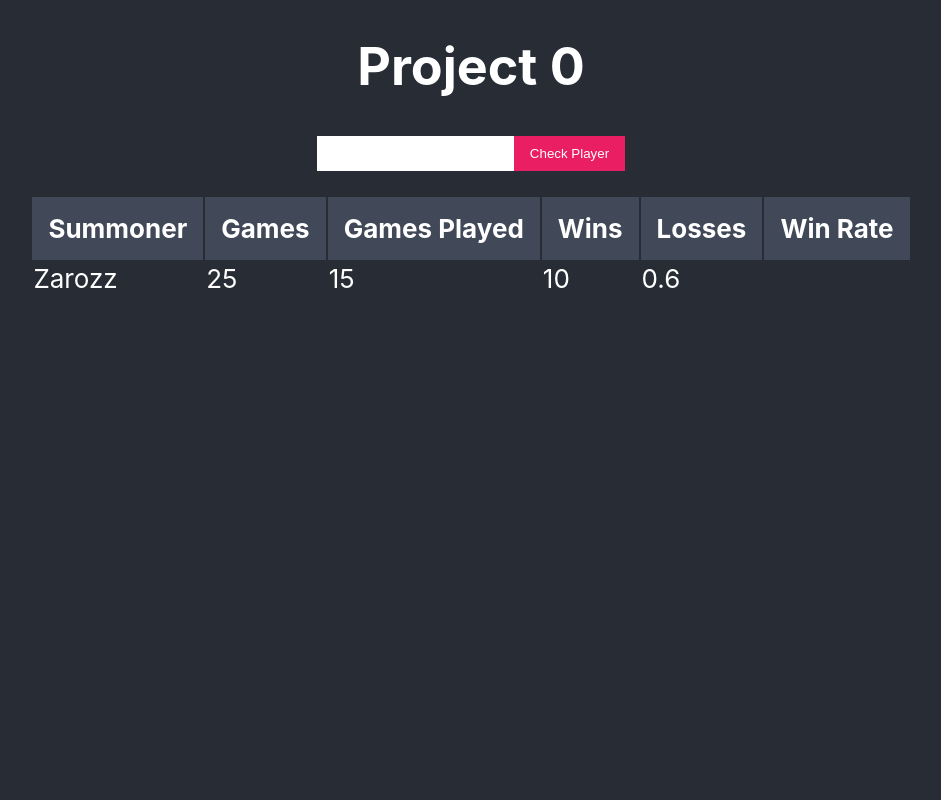
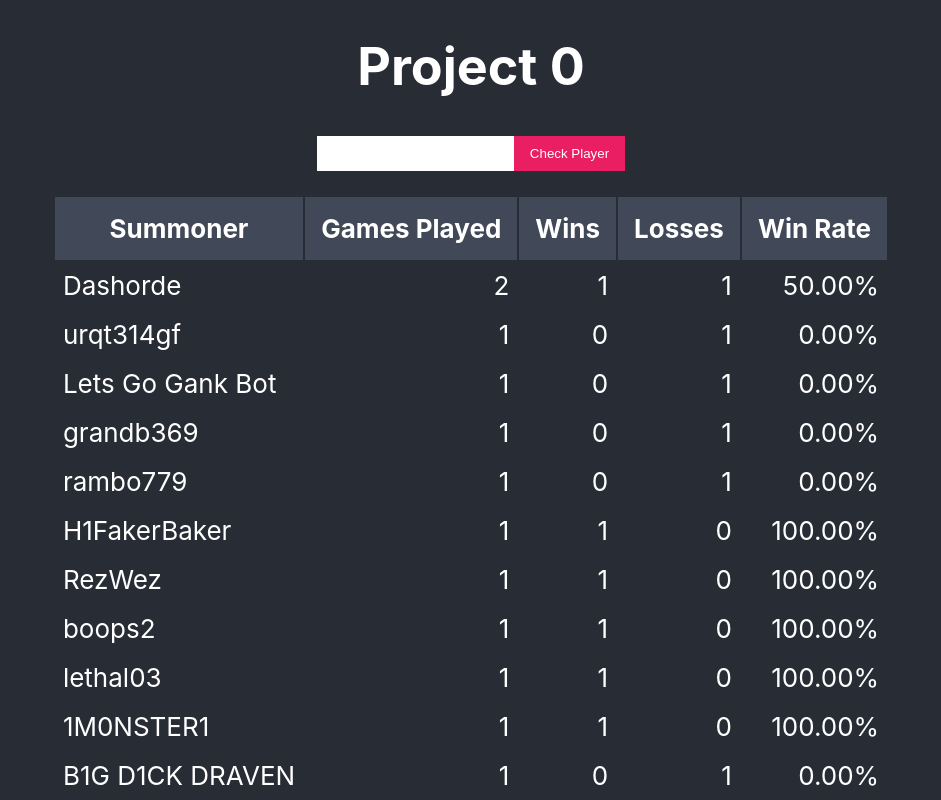
Before and after one commit to tomvin/project-0, a React (Create React App) app: page / in a window 1280 px wide. Shown: the top 800 px of the page, without its empty margins (169-1110 px from the left). Built offline with nearby package versions, Linux system fonts and the light colour scheme.

Commit message:
New mock data

```diff
--- a/src/App.jsx
+++ b/src/App.jsx
@@ -1,32 +1,33 @@
-import React from 'react';
+import React, { useState } from 'react';
 import './App.scss';
 import PlayedWithTable from './components/PlayedWithTable/PlayedWithTable';
 
-const MOCK_DATA = [{
-  player: 'Zarozz',
-  games: 25,
-  wins: 15,
-  losses: 10,
-  winRate: 15/25
-}];
+const MOCK_DATA = {"dashorde": [{"player": "Dashorde", "games": "2", "wins": 1, "losses": 1, "winrate": "50.00"}, {"player": "urqt314gf", "games": "1", "wins": 0, "losses": 1, "winrate": "0.00"}, {"player": "Lets Go Gank Bot", "games": "1", "wins": 0, "losses": 1, "winrate": "0.00"}, {"player": "grandb369", "games": "1", "wins": 0, "losses": 1, "winrate": "0.00"}, {"player": "rambo779", "games": "1", "wins": 0, "losses": 1, "winrate": "0.00"}, {"player": "H1FakerBaker", "games": "1", "wins": 1, "losses": 0, "winrate": "100.00"}, {"player": "RezWez", "games": "1", "wins": 1, "losses": 0, "winrate": "100.00"}, {"player": "boops2", "games": "1", "wins": 1, "losses": 0, "winrate": "100.00"}, {"player": "lethal03", "games": "1", "wins": 1, "losses": 0, "winrate": "100.00"}, {"player": "1M0NSTER1", "games": "1", "wins": 1, "losses": 0, "winrate": "100.00"},
+{"player": "B1G D1CK DRAVEN", "games": "1", "wins": 0, "losses": 1, "winrate": "0.00"}, {"player": "MasterMelhem", "games": "1", "wins": 0, "losses": 1, "winrate": "0.00"}, {"player": "Devinu", "games": "1", "wins": 0, "losses": 1, "winrate": "0.00"}, {"player": "dfadf", "games": "1", "wins": 0, "losses": 1, "winrate": "0.00"}, {"player": "Toltorn", "games": "1", "wins": 0, "losses": 1, "winrate": "0.00"}, {"player": "Kushina ", "games": "1", "wins": 1, "losses": 0, "winrate": "100.00"}, {"player": "Andrew135", "games": "1", "wins": 1, "losses": 0, "winrate": "100.00"}, {"player": "natsuba", "games": "1", "wins": 1, "losses": 0, "winrate": "100.00"}, {"player": "XiaoMing2018", "games": "1", "wins": 1, "losses": 0, "winrate": "100.00"}]};
 
 
 function App() {
+  const [inputValue, setInputValue] = useState('dashorde');
+  const [player, setPlayer] = useState('dashorde');
 
   const handleSubmit = (event) => {
     event.preventDefault();
+    console.log(inputValue);
+  }
+
+  const handleInputChange = (event) => {
     console.log(event);
-  }
+  }; //setInputValue;
 
   return (
     <div className="App">
       <header className="App-header">
         <h1>Project 0</h1>
         <form onSubmit={handleSubmit} className="form">
-          <input className="form__input" type="text" />
+          <input className="form__input" type="text" onChange={handleInputChange} />
           <button className="form__button" type="submit">Check Player</button>
         </form>
-        <PlayedWithTable players={MOCK_DATA} />
+        <PlayedWithTable players={MOCK_DATA[player]} />
       </header>
     </div>
   );
--- a/src/components/PlayedWithTable/PlayedWithTable.jsx
+++ b/src/components/PlayedWithTable/PlayedWithTable.jsx
@@ -8,7 +8,6 @@ const PlayedWithTable = ({ players }) => {
             <thead>
                 <tr>
                     <th>Summoner</th>
-                    <th>Games</th>
                     <th>Games Played</th>
                     <th>Wins</th>
                     <th>Losses</th>
@@ -17,13 +16,13 @@ const PlayedWithTable = ({ players }) => {
             </thead>
             <tbody>
                 {
-                    players.map(({ player, games, wins, losses, winRate }) => (
+                    players.map(({ player, games, wins, losses, winrate }) => (
                         <tr key={player}>
                             <td>{player}</td>
-                            <td>{games}</td>
-                            <td>{wins}</td>
-                            <td>{losses}</td>
-                            <td>{winRate}</td>
+                            <td className="align-right">{games}</td>
+                            <td className="align-right">{wins}</td>
+                            <td className="align-right">{losses}</td>
+                            <td className="align-right">{winrate}%</td>
                         </tr>
                     ))
                 }
--- a/src/components/PlayedWithTable/PlayedWithTable.scss
+++ b/src/components/PlayedWithTable/PlayedWithTable.scss
@@ -3,4 +3,12 @@
         padding: 16px;
         background: var(--main-bg-color-light);
     }
+
+    td {
+        padding: 8px;
+    }
 }
+
+.align-right {
+    text-align: right;
+}
```
